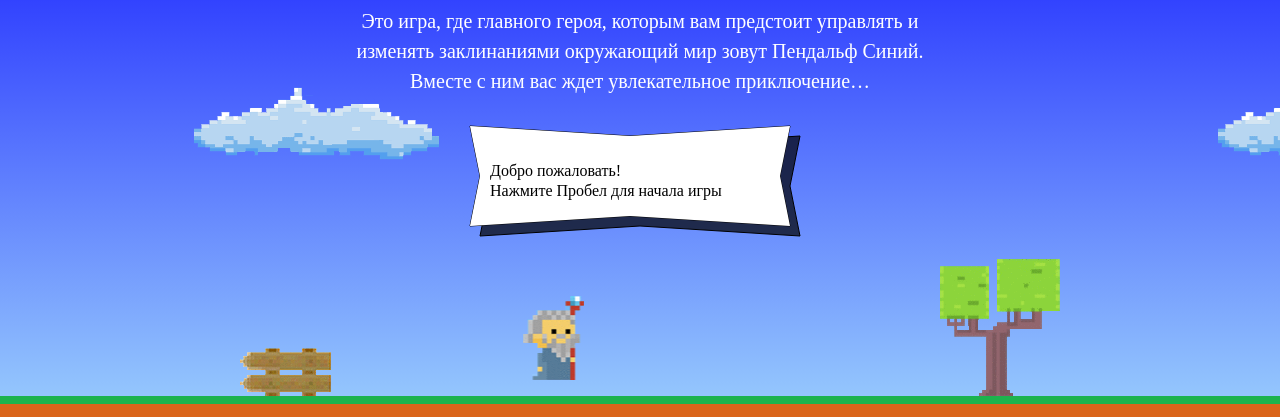
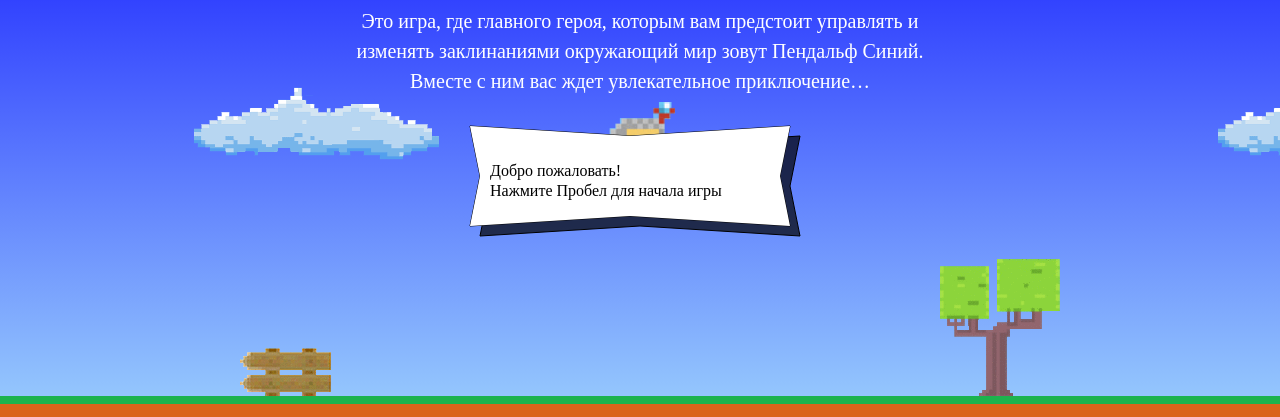
Before and after one commit to Ittisha/178490-code-and-magick, a website: page index.html in a window 1280 px wide. Shown: the part 203-620 px from the top of the page. Drawn offline with Linux system fonts and the light colour scheme; a web font is replaced by a local one.

Commit message:
task#4 was complited

```diff
--- a/index.html
+++ b/index.html
@@ -174,7 +174,27 @@
 </template>
 
 <script>
-  var fireballSize = 100;
+  var fireballSize = 22;
+
+  var getFireballSpeed = function (left) {
+    return left ? 5 : 2;
+  };
+
+  var wizardSpeed = 3;
+
+  var wizardWidth = 70;
+
+  var getWizardHeight = function (wizardWidth) {
+    return 1.337 * wizardWidth;
+  };
+
+  var getWizardX = function (width) {
+    return width / 2 - wizardWidth / 2;
+  };
+
+  var getWizardY = function (height) {
+    return height * 1 / 3 - getWizardHeight(wizardWidth);
+  };
 </script>
 <script src="./js/game.js"></script>
 
```
